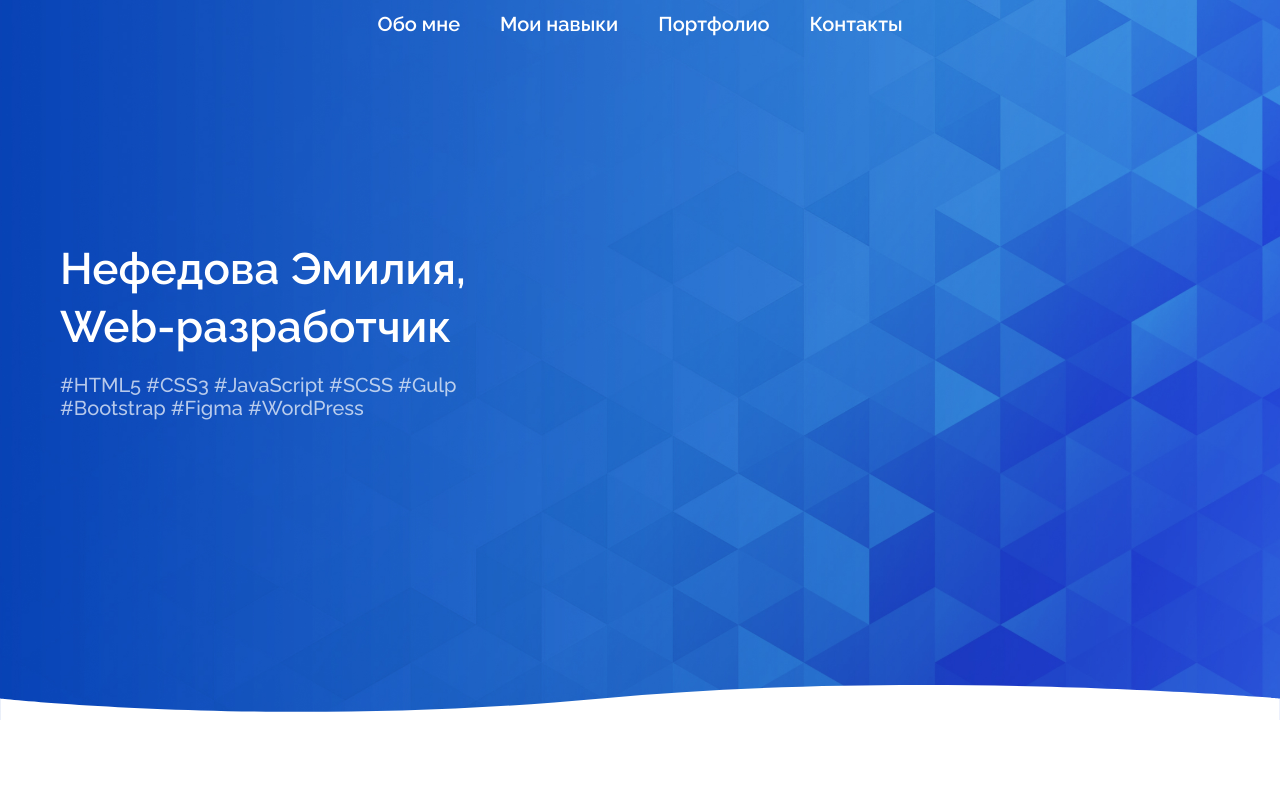
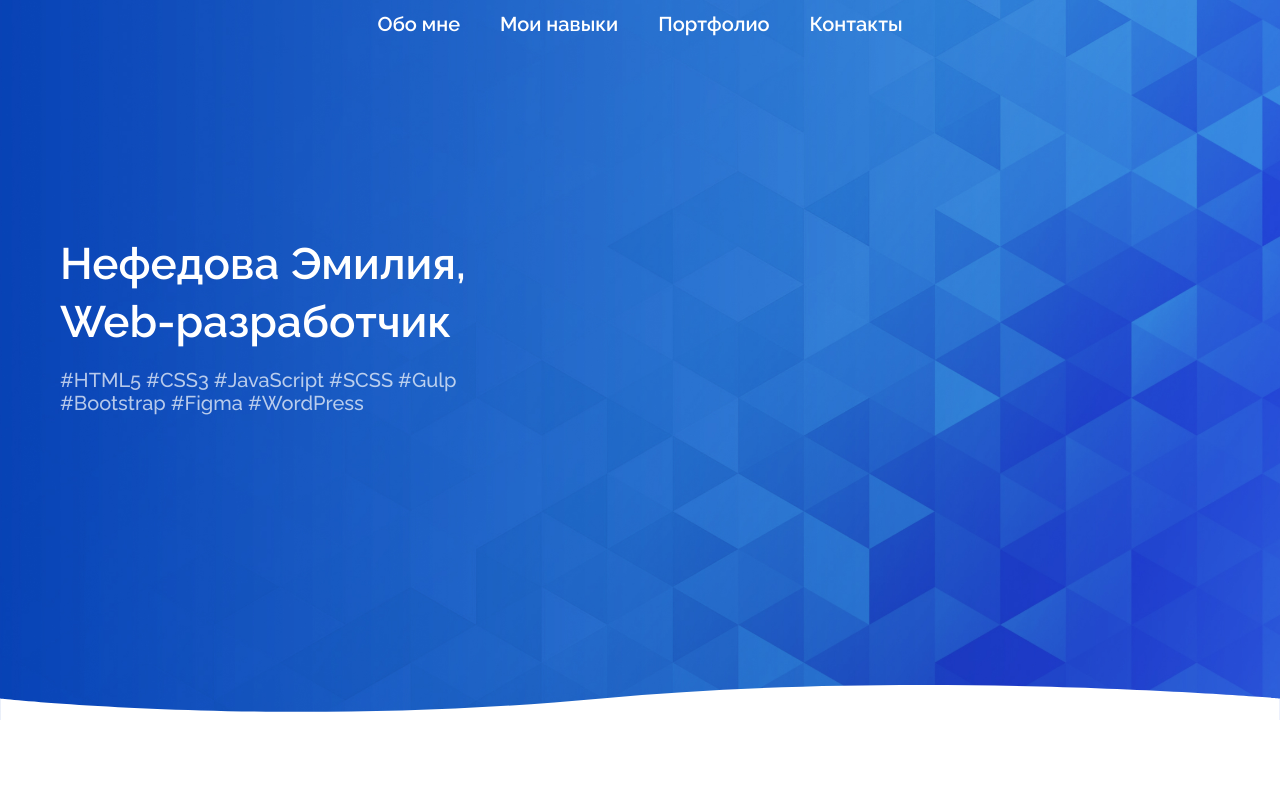
Before and after one commit to emiliaweb/ccryptocoder.github.io, a website: page src/index.html in a window 1280 px wide. Shown: the top 797 px of the page. Drawn offline with nearby package versions, Linux system fonts and the light colour scheme; files that its build step writes are made by us from their sources; files whose address does not match are found by name.

Commit message:
Minor changes

```diff
--- a/src/sass/blocks/_promo.scss
+++ b/src/sass/blocks/_promo.scss
@@ -1,9 +1,17 @@
 .promo {
     background: url('../img/promo-bg.jpg') center center / cover no-repeat;
-    min-height: 90vh;
-    padding: 240px 0 240px;
+    // min-height: 90vh;
+    // padding: 240px 0 240px;
     position: relative;
     overflow: hidden;
+    &__wrapper {
+        min-height: 90vh;
+        display: flex;
+        flex-direction: column;
+        align-items: flex-start;
+        justify-content: center;
+        padding: 230px 0 300px;
+    }
     &__title {
         text-align: left;
         color: #FFFFFF;
```
Also changed, not shown: dist/css/style.min.css.
